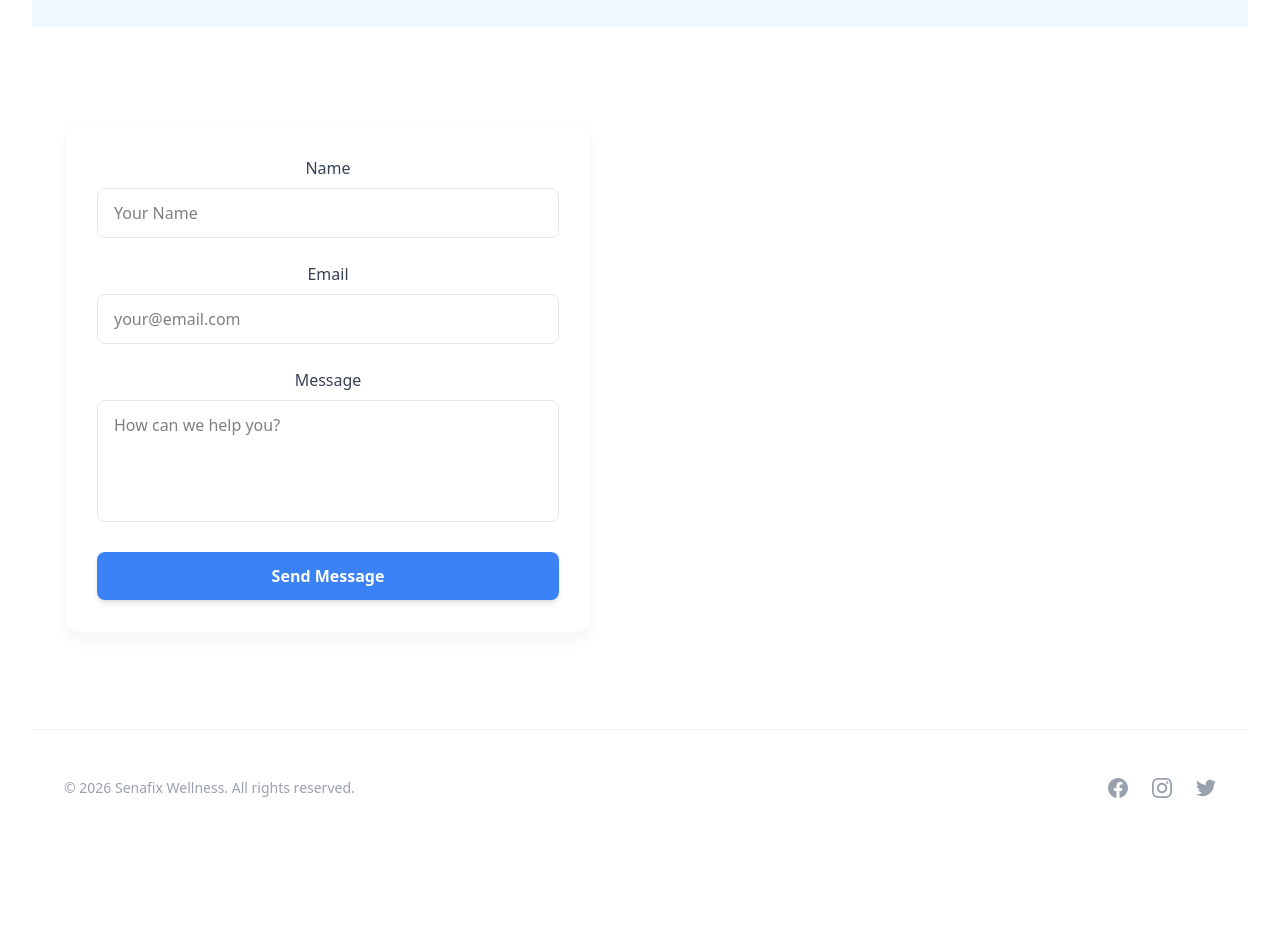
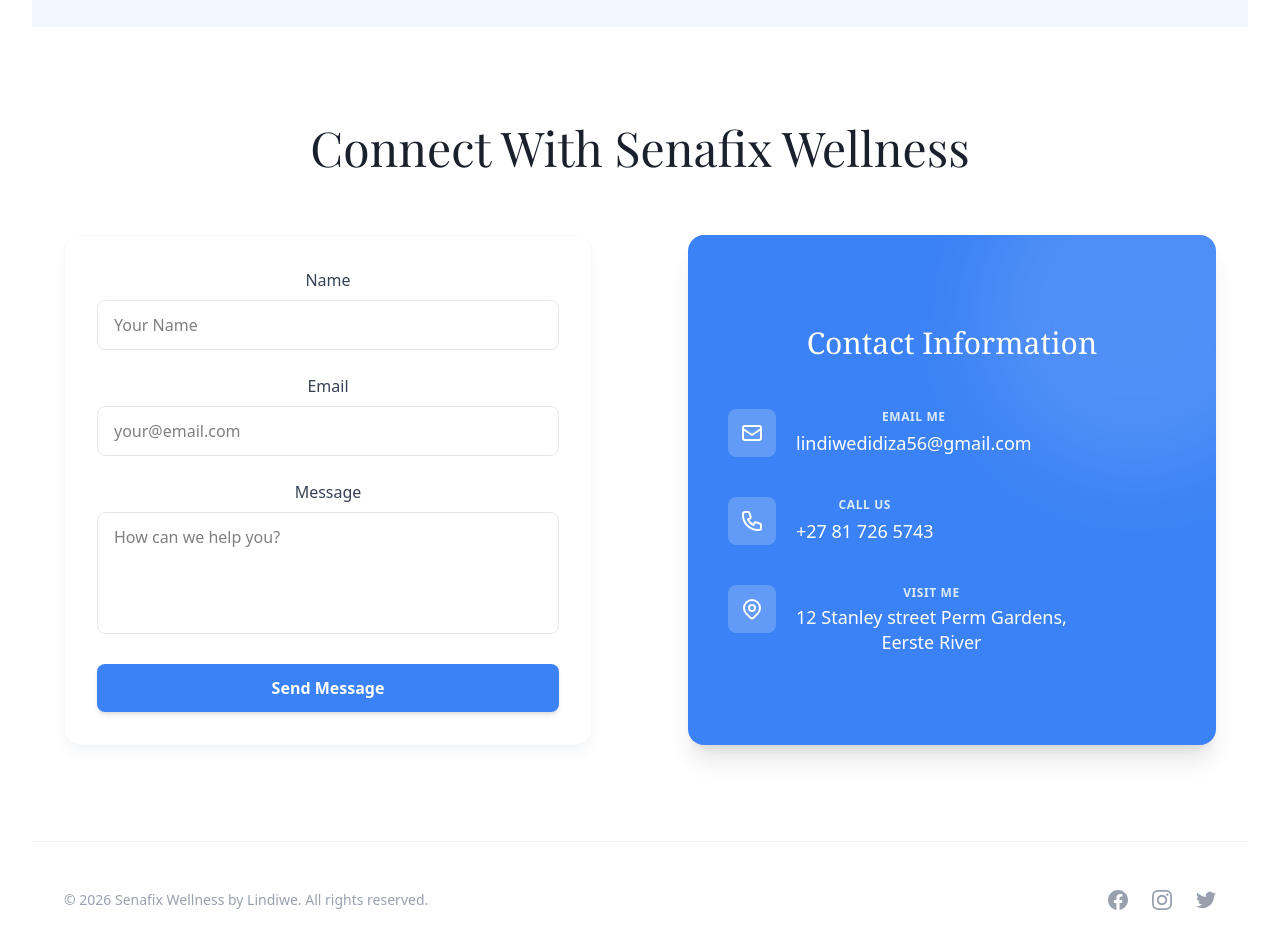
Before and after one commit to Luthando496/lindiwe_senafix, a React (Vite) app: page / in a window 1280 px wide. Shown: the part 4760-5709 px from the top of the page. Before the commit the page ends 5638 px from the top, so only its background shows below. Built offline with nearby package versions, Linux system fonts and the light colour scheme; a web font is replaced by a local one.

Commit message:
second commit

```diff
--- a/index.html
+++ b/index.html
@@ -4,7 +4,16 @@
     <meta charset="UTF-8" />
     <link rel="icon" type="image/svg+xml" href="/vite.svg" />
     <meta name="viewport" content="width=device-width, initial-scale=1.0" />
-    <title>senafix</title>
+    <meta name="google-site-verification" content="rqB1x2huf0FgG3ZpU3rJcxgLMOtR7miTkPlBk6_mGkA" />
+    <title>Senafix Wellness | Lindiwe Senafix - Weight Loss & Health</title>
+
+    <meta name="description" content="Join Lindiwe Senafix on a journey to renewed vitality. Discover Senafix Wellness products for weight loss, body gain, and holistic health in Eerste River." />
+
+    <meta name="keywords" content="Senafix, Lindiwe Senafix, Weight Loss, Wellness, Eerste River, Health Supplements" />
+
+    <meta property="og:title" content="Senafix Wellness with Lindiwe" />
+    <meta property="og:description" content="Unlock your best self with our bespoke wellness programs." />
+    <meta property="og:image" content="/path-to-your-logo.png" />
   </head>
   <body>
     <div id="root"></div>
--- a/src/App.jsx
+++ b/src/App.jsx
@@ -26,7 +26,7 @@ function App() {
 
         {/* Copyright */}
         <p className="text-gray-400 text-sm">
-          © {year} Senafix Wellness. All rights reserved.
+          © {year} Senafix Wellness by Lindiwe. All rights reserved.
         </p>
 
         {/* Social Icons */}
--- a/src/ContactSection.jsx
+++ b/src/ContactSection.jsx
@@ -2,26 +2,46 @@ import React from 'react';
 import { useForm, ValidationError } from '@formspree/react';
 
 const ContactSection = () => {
-  // Replace 'YOUR_FORM_ID' with the ID you get from Formspree
-  const [state, handleSubmit] = useForm("meeayapl");
+  // 1. Setup Formspree hook
+  // Replace "YOUR_FORM_ID" with the unique ID you get from formspree.io
+  const [state, handleSubmit] = useForm("YOUR_FORM_ID");
 
+  // 2. Show a success message if the form submits successfully
   if (state.succeeded) {
       return (
-        <section className="bg-white py-24 px-8 text-center">
-            <h2 className="text-3xl font-serif text-[#3B82F6] mb-4">Message Sent!</h2>
-            <p className="text-gray-600">Thanks for reaching out. We'll get back to you soon.</p>
+        <section className="bg-white py-24 px-8 text-center min-h-[50vh] flex flex-col items-center justify-center">
+            <div className="w-16 h-16 bg-green-100 text-green-500 rounded-full flex items-center justify-center mb-6">
+              <svg className="w-8 h-8" fill="none" viewBox="0 0 24 24" stroke="currentColor">
+                <path strokeLinecap="round" strokeLinejoin="round" strokeWidth={2} d="M5 13l4 4L19 7" />
+              </svg>
+            </div>
+            <h2 className="text-3xl font-serif text-[#1A202C] mb-4">Message Sent Successfully!</h2>
+            <p className="text-gray-600 max-w-md mx-auto">
+              Thank you for reaching out, Lindiwe will get back to you shortly.
+            </p>
+            <button
+              onClick={() => window.location.reload()}
+              className="mt-8 text-[#3B82F6] font-medium hover:underline"
+            >
+              Back to form
+            </button>
         </section>
       );
   }
 
+  // 3. Main Contact Layout
   return (
     <section className="bg-white py-24 px-8">
       <div className="max-w-6xl mx-auto">
-        {/* ... Header and Grid layout ... */}
 
-        <div className="grid md:grid-cols-2 gap-12 lg:gap-24 items-start">
+        {/* Section Header */}
+        <h2 className="text-4xl md:text-5xl font-serif text-center text-[#1A202C] mb-16">
+          Connect With Senafix Wellness
+        </h2>
 
-          {/* Form Column */}
+        <div className="grid md:grid-cols-2 gap-12 lg:gap-24 items-stretch">
+
+          {/* LEFT COLUMN: Contact Form (Connected to Formspree) */}
           <div className="bg-white p-8 rounded-2xl shadow-lg shadow-gray-100 border border-gray-50">
             <form onSubmit={handleSubmit} className="space-y-6">
 
@@ -34,7 +54,7 @@ const ContactSection = () => {
                   name="name"
                   required
                   placeholder="Your Name"
-                  className="w-full px-4 py-3 rounded-lg border border-gray-200 focus:border-blue-500 outline-none"
+                  className="w-full px-4 py-3 rounded-lg border border-gray-200 focus:border-blue-500 focus:ring-2 focus:ring-blue-100 outline-none transition-all"
                 />
                 <ValidationError prefix="Name" field="name" errors={state.errors} />
               </div>
@@ -48,7 +68,7 @@ const ContactSection = () => {
                   name="email"
                   required
                   placeholder="your@email.com"
-                  className="w-full px-4 py-3 rounded-lg border border-gray-200 focus:border-blue-500 outline-none"
+                  className="w-full px-4 py-3 rounded-lg border border-gray-200 focus:border-blue-500 focus:ring-2 focus:ring-blue-100 outline-none transition-all"
                 />
                 <ValidationError prefix="Email" field="email" errors={state.errors} />
               </div>
@@ -62,7 +82,7 @@ const ContactSection = () => {
                   required
                   rows="4"
                   placeholder="How can we help you?"
-                  className="w-full px-4 py-3 rounded-lg border border-gray-200 focus:border-blue-500 outline-none resize-none"
+                  className="w-full px-4 py-3 rounded-lg border border-gray-200 focus:border-blue-500 focus:ring-2 focus:ring-blue-100 outline-none transition-all resize-none"
                 ></textarea>
                 <ValidationError prefix="Message" field="message" errors={state.errors} />
               </div>
@@ -77,7 +97,60 @@ const ContactSection = () => {
             </form>
           </div>
 
-          {/* ... Your Contact Info Column (Use the "Option 1" design you liked) ... */}
+          {/* RIGHT COLUMN: Contact Info (Blue Premium Design) */}
+          <div className="bg-[#3B82F6] p-10 rounded-2xl shadow-xl h-full text-white relative overflow-hidden flex flex-col justify-center">
+
+            {/* Decorative background blur */}
+            <div className="absolute top-0 right-0 -mr-20 -mt-20 w-80 h-80 rounded-full bg-white opacity-10 blur-2xl"></div>
+
+            <h3 className="text-3xl font-serif mb-12 relative z-10">Contact Information</h3>
+
+            <div className="space-y-10 relative z-10">
+
+              {/* Email Item */}
+              <div className="flex items-start gap-5">
+                <div className="w-12 h-12 bg-white/20 backdrop-blur-sm rounded-lg flex items-center justify-center flex-shrink-0">
+                  <svg className="w-6 h-6 text-white" fill="none" viewBox="0 0 24 24" stroke="currentColor">
+                    <path strokeLinecap="round" strokeLinejoin="round" strokeWidth={2} d="M3 8l7.89 5.26a2 2 0 002.22 0L21 8M5 19h14a2 2 0 002-2V7a2 2 0 00-2-2H5a2 2 0 00-2 2v10a2 2 0 002 2z" />
+                  </svg>
+                </div>
+                <div>
+                  <p className="text-blue-100 text-xs font-bold uppercase tracking-wider mb-1">Email Me</p>
+                  <p className="font-medium text-lg break-all">lindiwedidiza56@gmail.com</p>
+                </div>
+              </div>
+
+              {/* Phone Item */}
+              <div className="flex items-start gap-5">
+                <div className="w-12 h-12 bg-white/20 backdrop-blur-sm rounded-lg flex items-center justify-center flex-shrink-0">
+                  <svg className="w-6 h-6 text-white" fill="none" viewBox="0 0 24 24" stroke="currentColor">
+                    <path strokeLinecap="round" strokeLinejoin="round" strokeWidth={2} d="M3 5a2 2 0 012-2h3.28a1 1 0 01.948.684l1.498 4.493a1 1 0 01-.502 1.21l-2.257 1.13a11.042 11.042 0 005.516 5.516l1.13-2.257a1 1 0 011.21-.502l4.493 1.498a1 1 0 01.684.949V19a2 2 0 01-2 2h-1C9.716 21 3 14.284 3 6V5z" />
+                  </svg>
+                </div>
+                <div>
+                  <p className="text-blue-100 text-xs font-bold uppercase tracking-wider mb-1">Call Us</p>
+                  <p className="font-medium text-lg">+27 81 726 5743</p>
+                </div>
+              </div>
+
+              {/* Address Item */}
+              <div className="flex items-start gap-5">
+                <div className="w-12 h-12 bg-white/20 backdrop-blur-sm rounded-lg flex items-center justify-center flex-shrink-0">
+                  <svg className="w-6 h-6 text-white" fill="none" viewBox="0 0 24 24" stroke="currentColor">
+                    <path strokeLinecap="round" strokeLinejoin="round" strokeWidth={2} d="M17.657 16.657L13.414 20.9a1.998 1.998 0 01-2.827 0l-4.244-4.243a8 8 0 1111.314 0z" />
+                    <path strokeLinecap="round" strokeLinejoin="round" strokeWidth={2} d="M15 11a3 3 0 11-6 0 3 3 0 016 0z" />
+                  </svg>
+                </div>
+                <div>
+                  <p className="text-blue-100 text-xs font-bold uppercase tracking-wider mb-1">Visit Me</p>
+                  <p className="font-medium text-lg leading-snug">
+                    12 Stanley street Perm Gardens,<br/>
+                    Eerste River
+                  </p>
+                </div>
+              </div>
+            </div>
+          </div>
 
         </div>
       </div>
```
